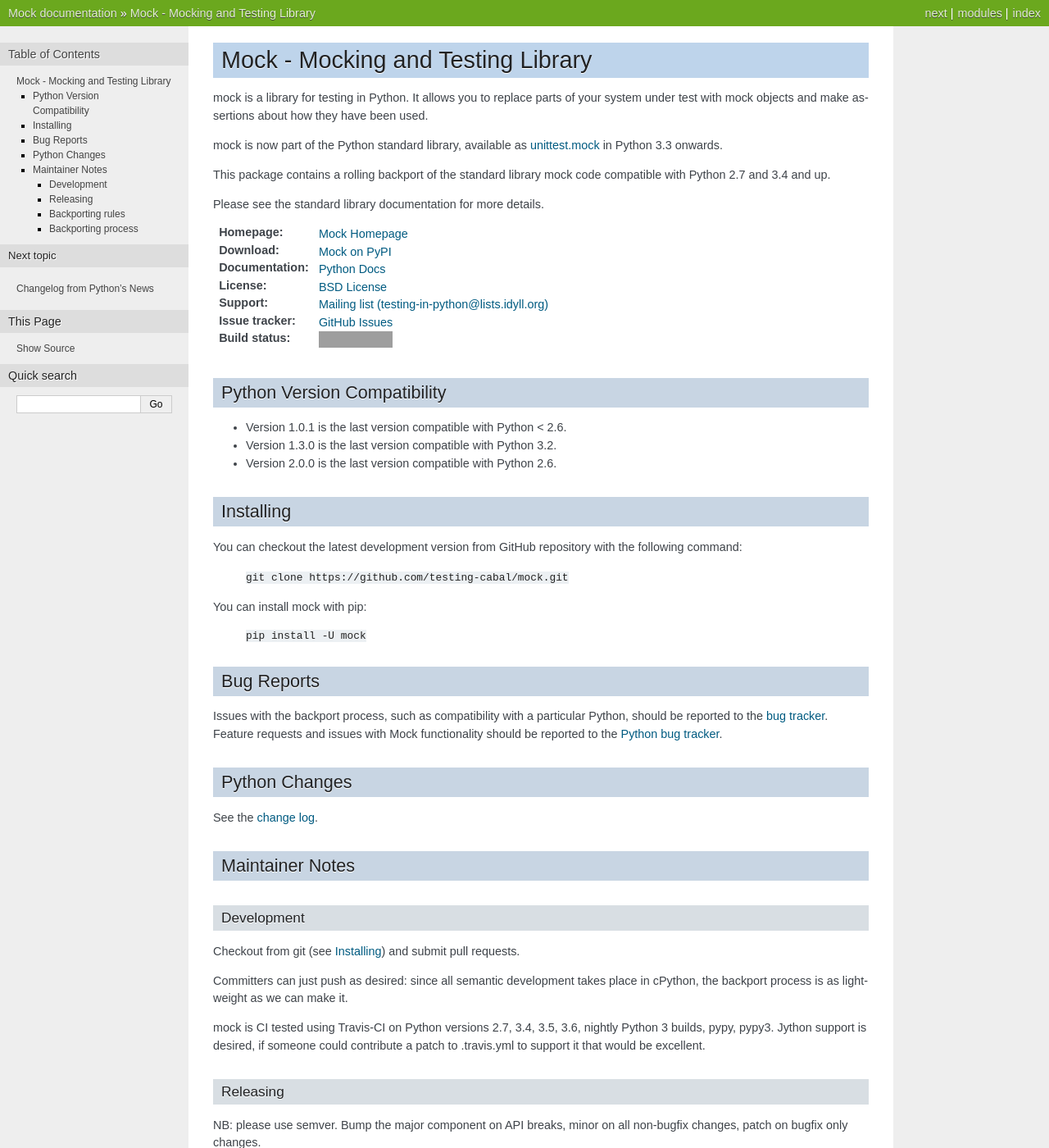
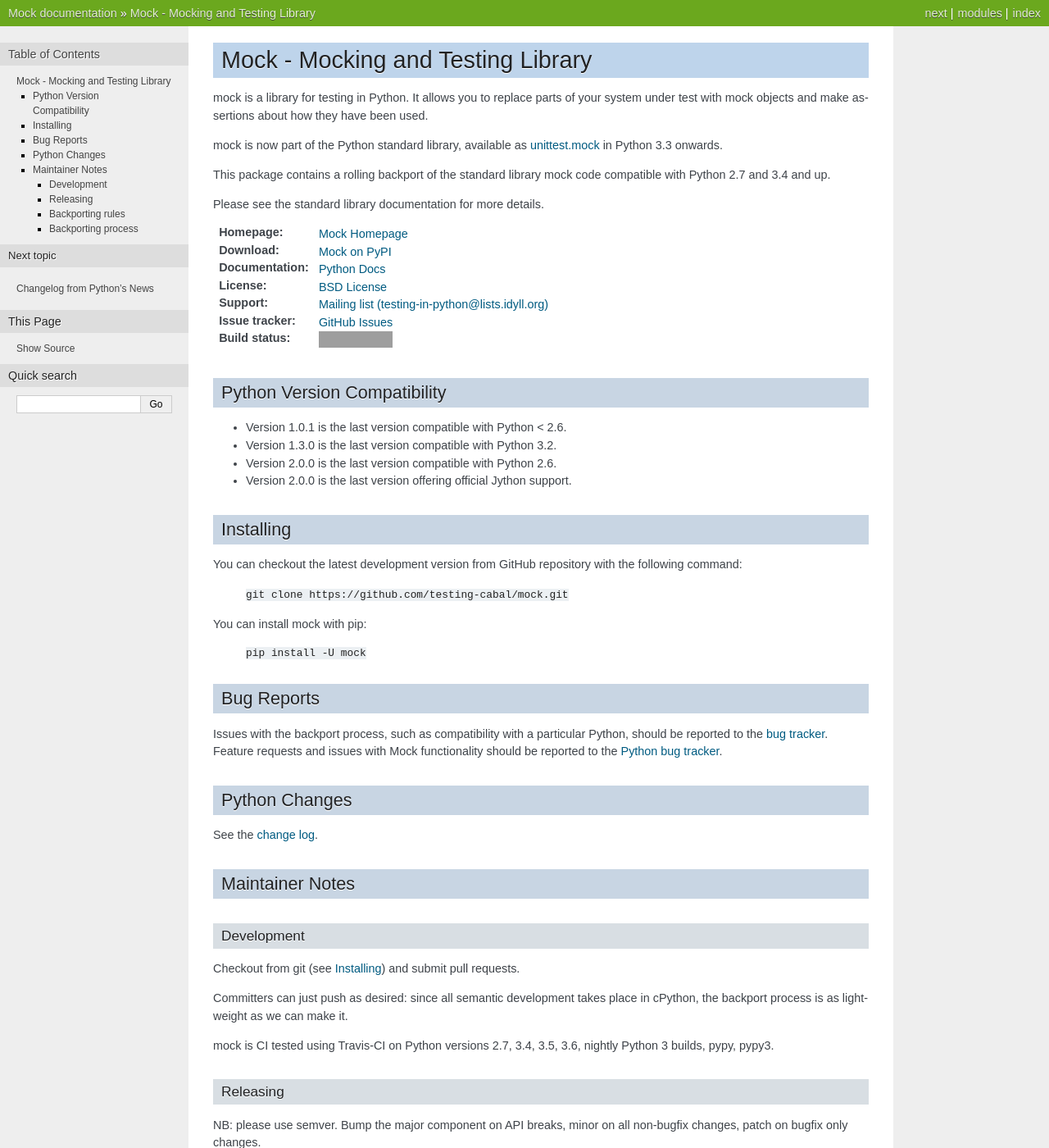
Before and after one commit to testing-cabal/mock, a Sphinx documentation site: the page built from docs/index.txt, in a window 1280 px wide and 1400 px high. Shown: the whole window at 82% size. Built offline with Sphinx 7.4.7, drawn with Linux system fonts in a browser that asks for light colours; the version number could not be read and is left out; grey boxes are pictures that could not be loaded.

Commit message:
remove jython support for now, we can bring it back if there's demand

```diff
--- a/docs/index.txt
+++ b/docs/index.txt
@@ -22,6 +22,8 @@
 * Version 1.3.0 is the last version compatible with Python 3.2.
 
 * Version 2.0.0 is the last version compatible with Python 2.6.
+
+* Version 2.0.0 is the last version offering official Jython support.
 
 .. index:: installing
 .. _installing:
@@ -76,9 +78,7 @@
 place in cPython, the backport process is as lightweight as we can make it.
 
 mock is CI tested using Travis-CI on Python versions 2.7, 3.4,
-3.5, 3.6, nightly Python 3 builds, pypy, pypy3. Jython support is desired, if
-someone could contribute a patch to .travis.yml to support it that would be
-excellent.
+3.5, 3.6, nightly Python 3 builds, pypy, pypy3.
 
 Releasing
 ---------
--- a/setup.cfg
+++ b/setup.cfg
@@ -21,7 +21,6 @@
     Programming Language :: Python :: 3.6
     Programming Language :: Python :: 3.7
     Programming Language :: Python :: Implementation :: CPython
-    Programming Language :: Python :: Implementation :: Jython
     Programming Language :: Python :: Implementation :: PyPy
     Topic :: Software Development :: Libraries
     Topic :: Software Development :: Libraries :: Python Modules
```
Also changed, not shown: 1 other file.
